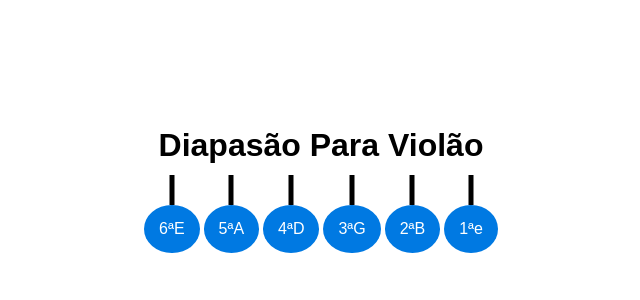
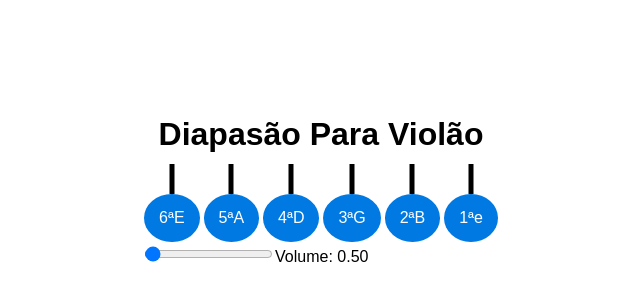
Before and after one commit to alexandreorestes/afinador, a React (Create React App) app: page / in a window 1280 px wide. Shown: the part 220-520 px from the top of the page, without its empty margins (319-959 px from the left). Built offline with nearby package versions, Linux system fonts and the light colour scheme.

Commit message:
Adicionamos um estado gain para controlar o ganho do som.

```diff
--- a/src/App.js
+++ b/src/App.js
@@ -12,7 +12,7 @@ const Tuner = () => {
   });
   const [currentNote, setCurrentNote] = useState(null);
   const oscillatorRef = useRef(null);
-  const gain = 30; // Ganho definido manualmente no código
+  const [gain, setGain] = useState(0.5); // Estado para controlar o ganho
 
   const tuneString = (string, frequency) => {
     const audioContext = new (window.AudioContext || window.webkitAudioContext)();
@@ -21,7 +21,7 @@ const Tuner = () => {
     oscillator.frequency.setValueAtTime(frequency, audioContext.currentTime);
 
     const gainNode = audioContext.createGain();
-    gainNode.gain.setValueAtTime(gain, audioContext.currentTime);
+    gainNode.gain.setValueAtTime(gain, audioContext.currentTime); // Aplica o ganho atual
 
     oscillator.connect(gainNode);
     gainNode.connect(audioContext.destination);
@@ -43,6 +43,10 @@ const Tuner = () => {
       oscillatorRef.current.start();
       event.target.style.backgroundColor = 'green';
     }
+  };
+
+  const handleGainChange = (event) => {
+    setGain(parseFloat(event.target.value)); // Atualiza o ganho baseado no valor do slider
   };
 
   return (
@@ -70,6 +74,8 @@ const Tuner = () => {
         </button>
       </div>
       {currentNote && <p>Nota atual: {currentNote}</p>}
+      <input type="range" min="0" max="50" step="0.1" value={gain} onChange={handleGainChange} />
+      <label htmlFor="gain">Volume: {gain.toFixed(2)}</label>
     </div>
   );
 };
```
